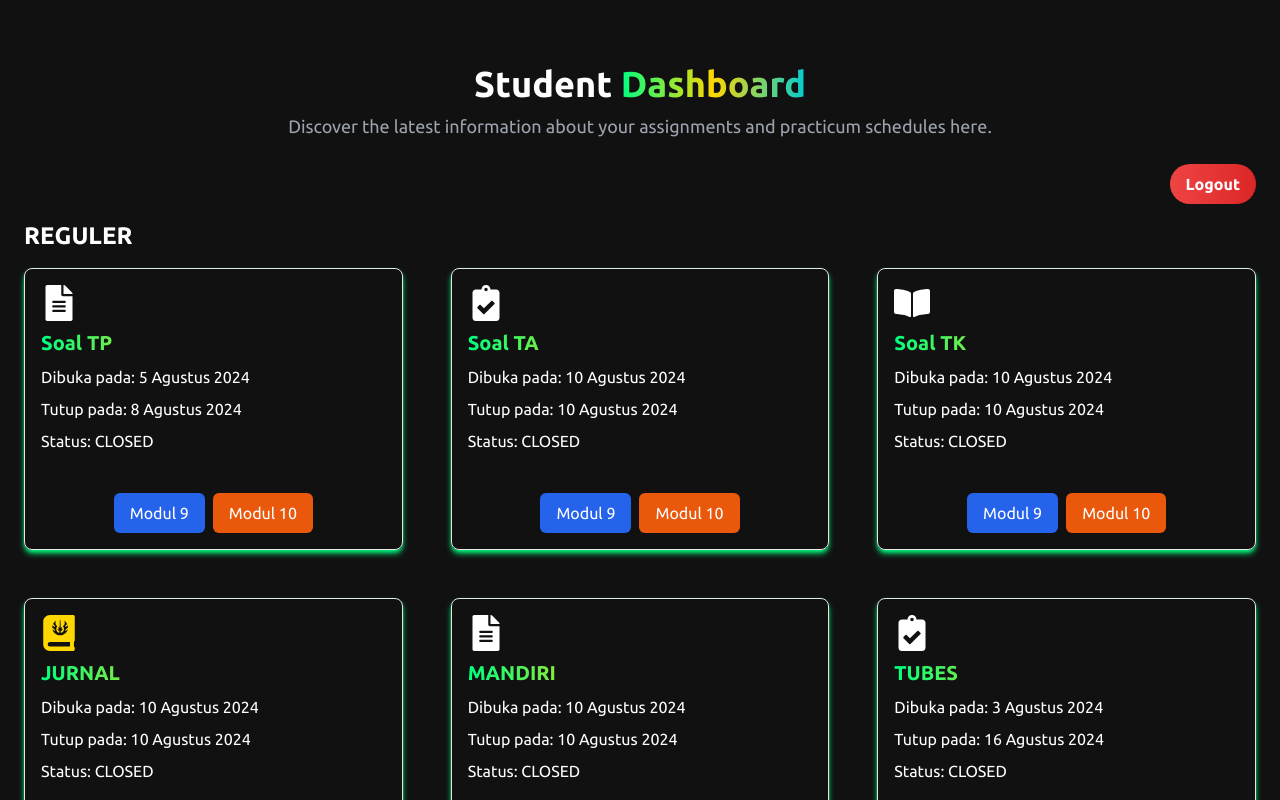
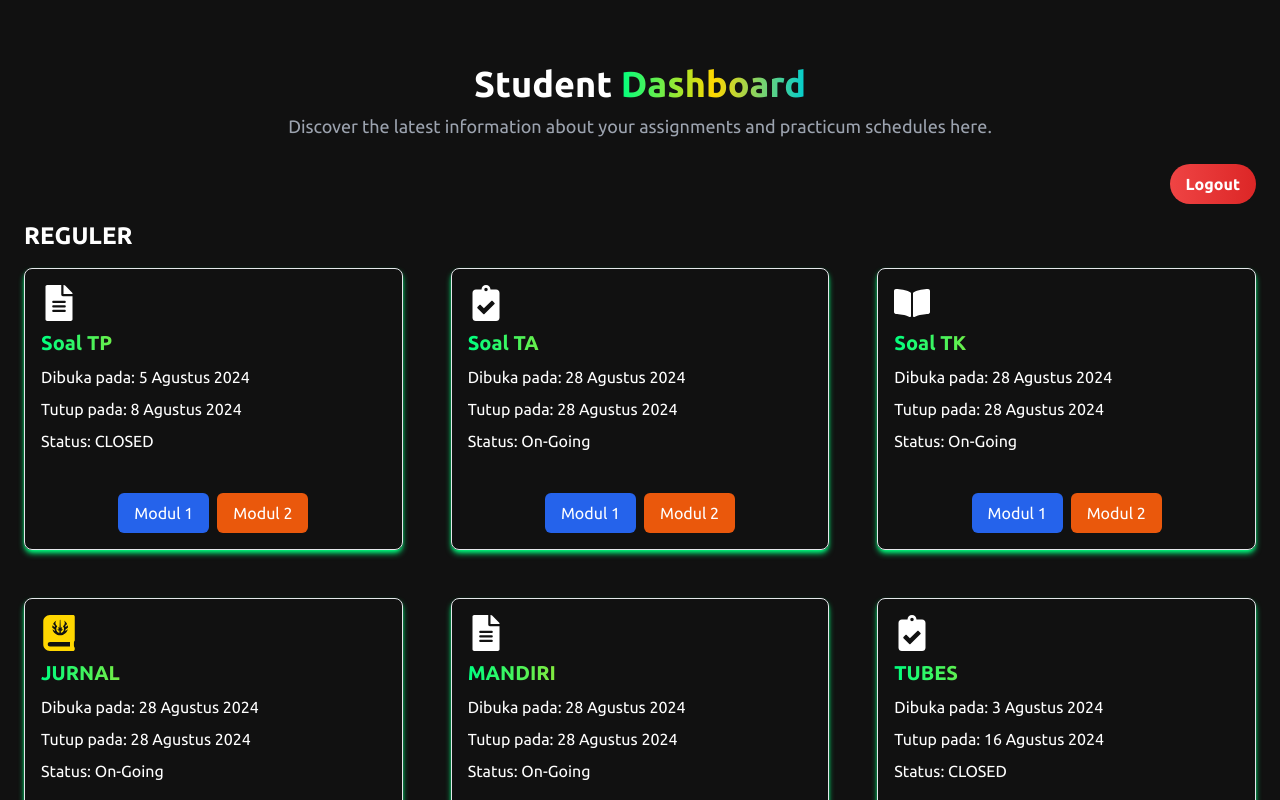
Before and after one commit to Alizaaaja4/daskomantara, a React (Vite) app: page /praktikan in a window 1280 px wide. Shown: the top 800 px of the page. Built offline with nearby package versions, Linux system fonts and the light colour scheme.

Commit message:
open TA,TK,Jurnal,Mandiri for Reguler modul 1 & 2

```diff
--- a/src/constants/Database.jsx
+++ b/src/constants/Database.jsx
@@ -11,11 +11,11 @@ export const DASHBOARD_DATA_REG = [
     {
       id: 2,
       title: "Soal TA",
-      openDate: "10 Agustus 2024",
-      closeDate: "10 Agustus 2024",
-      status: "CLOSED",
+      openDate: "28 Agustus 2024",
+      closeDate: "28 Agustus 2024",
+      status: "On-Going",
       // link1: "https://forms.gle/iQEbdtvNtnu3xjhK7",
-      // link2: "https://forms.gle/dWjdNuAWbTQZgs91A",
+      link2: "https://bit.ly/TAReguler",
 
       // Link1: "",
       // link2: "https://bit.ly/TAReguler",
@@ -23,11 +23,11 @@ export const DASHBOARD_DATA_REG = [
     {
       id: 3,
       title: "Soal TK",
-      openDate: "10 Agustus 2024",
-      closeDate: "10 Agustus 2024",
-      status: "CLOSED",
+      openDate: "28 Agustus 2024",
+      closeDate: "28 Agustus 2024",
+      status: "On-Going",
       // link1: "https://forms.gle/br8kq7wg6rKKn5nP6",
-      // link2: "https://forms.gle/AgMAuy3doVCLibRn9",
+      link2: "https://bit.ly/TKReguler",
 
       // Link1: "",
       // link2: "https://bit.ly/TKReguler",
@@ -35,26 +35,26 @@ export const DASHBOARD_DATA_REG = [
     {
       id: 4,
       title: "JURNAL",
-      openDate: "10 Agustus 2024",
-      closeDate: "10 Agustus 2024",
-      status: "CLOSED",
+      openDate: "28 Agustus 2024",
+      closeDate: "28 Agustus 2024",
+      status: "On-Going",
       // link1: "https://docs.google.com/document/d/1RRGDsbQ-xuYrAPhMYPVYOxb7qcI_fGmL/edit?usp=drive_link&ouid=107866615986334911734&rtpof=true&sd=true",
       // link2: "https://docs.google.com/document/d/1MrQZR8oUHRcLvIzFIqappz-Xo-7D5U_y/edit?usp=drive_link&ouid=107866615986334911734&rtpof=true&sd=true",
 
-      // link1: "https://bit.ly/JURNALREG1",
-      // link2: "https://bit.ly/JURNALREG2",
+      link1: "https://bit.ly/JURNALREG1",
+      link2: "https://bit.ly/JURNALREG2",
     },
     {
       id: 5,
       title: "MANDIRI",
-      openDate: "10 Agustus 2024",
-      closeDate: "10 Agustus 2024",
-      status: "CLOSED",
+      openDate: "28 Agustus 2024",
+      closeDate: "28 Agustus 2024",
+      status: "On-Going",
       // link1: "https://docs.google.com/document/d/1zts0Ynd9J9Obz_OwYdHUCNf4RiKzhU4d/edit?usp=drive_link&ouid=107866615986334911734&rtpof=true&sd=true",
       // link2: "https://docs.google.com/document/d/1ezJK5eTtHpA2Xfb8MLDawR8nr0YisdrJ/edit?usp=drive_link&ouid=107866615986334911734&rtpof=true&sd=true",
 
-      // link1: "https://bit.ly/MANDIRIREG1",
-      // link2: "https://bit.ly/MANDIRIREG2",
+      link1: "https://bit.ly/MANDIRIREG1",
+      link2: "https://bit.ly/MANDIRIREG2",
     },
     {
       id: 6,
--- a/src/pages/Dashboard.jsx
+++ b/src/pages/Dashboard.jsx
@@ -65,8 +65,8 @@ const Dashboard = () => {
               <p className="text-forest-light-gray mb-2">Tutup pada: {closeDate}</p>
               <p className="text-forest-light-gray mb-4">Status: {status}</p>
               <div className="flex justify-center mt-6">
-                <a href={link1} target="_blank" rel="noopener noreferrer" className="bg-blue-600 text-white py-2 px-4 rounded-md text-center hover:bg-blue-900">Modul 9</a>
-                <a href={link2} target="_blank" rel="noopener noreferrer" className="bg-orange-600 text-white py-2 px-4 rounded-md text-center hover:bg-orange-900 ml-2">Modul 10</a>
+                <a href={link1} target="_blank" rel="noopener noreferrer" className="bg-blue-600 text-white py-2 px-4 rounded-md text-center hover:bg-blue-900">Modul 1</a>
+                <a href={link2} target="_blank" rel="noopener noreferrer" className="bg-orange-600 text-white py-2 px-4 rounded-md text-center hover:bg-orange-900 ml-2">Modul 2</a>
               </div>
             </div>
           ))}
@@ -86,8 +86,8 @@ const Dashboard = () => {
               <p className="text-forest-light-gray mb-2">Close on: {closeDate}</p>
               <p className="text-forest-light-gray mb-4">Status: {status}</p>
               <div className="flex justify-center mt-6">
-                <a href={link1} target="_blank" rel="noopener noreferrer" className="bg-blue-600 text-white py-2 px-4 rounded-md text-center hover:bg-blue-900">Modul 9</a>
-                <a href={link2} target="_blank" rel="noopener noreferrer" className="bg-orange-600 text-white py-2 px-4 rounded-md text-center hover:bg-orange-900 ml-2">Modul 10</a>
+                <a href={link1} target="_blank" rel="noopener noreferrer" className="bg-blue-600 text-white py-2 px-4 rounded-md text-center hover:bg-blue-900">Closed</a>
+                <a href={link2} target="_blank" rel="noopener noreferrer" className="bg-orange-600 text-white py-2 px-4 rounded-md text-center hover:bg-orange-900 ml-2">Closed</a>
               </div>
             </div>
           ))}
```
